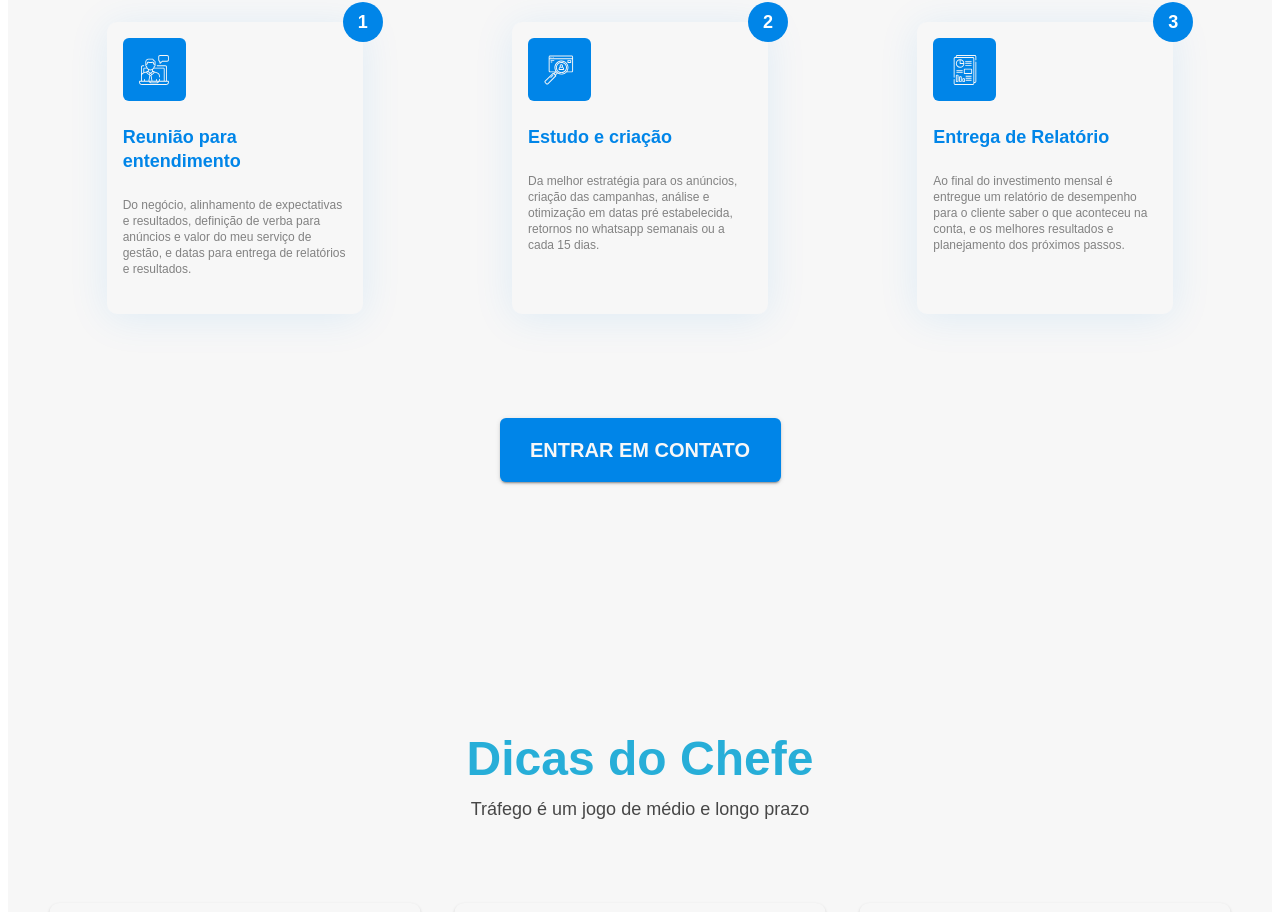
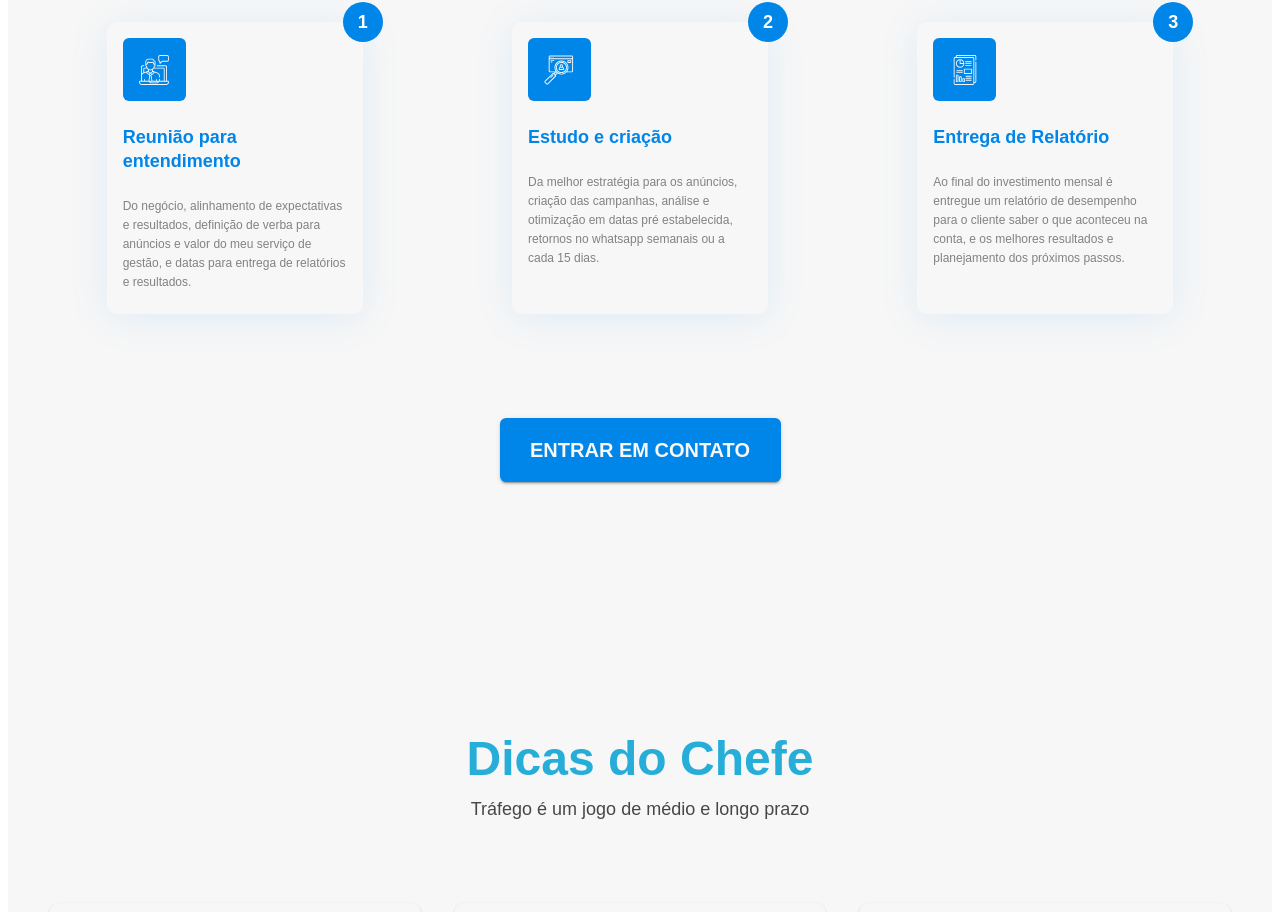
Before and after one commit to PatricKenneth/eichefe-front, a React (Create React App) app: page / in a window 1280 px wide. Shown: the part 3306-4218 px from the top of the page. Built offline with nearby package versions, Linux system fonts and the light colour scheme.

Commit message:
spacing adjustments

```diff
--- a/src/components/simpleCard/index.js
+++ b/src/components/simpleCard/index.js
@@ -47,7 +47,7 @@ export default function SimpleCard({ image, title, content, numberCard }) {
                 <Typography variant="h1" style={{ fontSize: "18px", lineHeight: "24px", marginBottom: "24px" }}>
                     {title}
                 </Typography>
-                <Typography style={{ color: "#828282", fontWeight: "500", textAlign: "left", fontSize: "12px", lineHeight: "16px", marginBottom: "24px" }}>
+                <Typography style={{ color: "#828282", fontWeight: "500", textAlign: "left", fontSize: "12px", lineHeight: "19px", marginBottom: "24px" }}>
                     {content}
                 </Typography>
             </CardContent>
```
